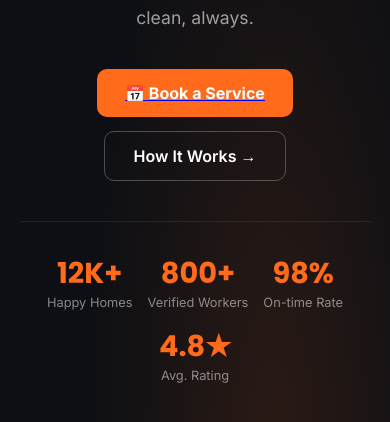
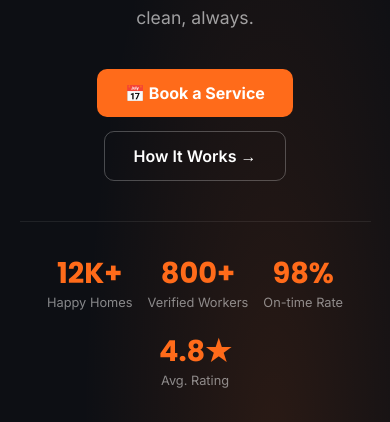
Before and after one commit to krishgupta-5/UTA025, a Next.js app: page / in a window 390 px wide. Shown: the part 361-783 px from the top of the page. Built offline with nearby package versions, Linux system fonts and the light colour scheme.

Commit message:
Fix mobile responsive issues and remove anchor underlines

```diff
--- a/app/globals.css
+++ b/app/globals.css
@@ -21,18 +21,15 @@
 
 html { scroll-behavior: smooth; }
 
+/* FIX 1: Globally remove default anchor underlines to fix the blue line on Link buttons */
+a { text-decoration: none; color: inherit; outline: none; }
+
 /* Bookings page global styles */
 body {
   font-family: 'Inter', sans-serif;
   background: var(--midnight);
   color: var(--white);
   min-height: 100vh;
-}
-
-body {
-  font-family: 'Inter', sans-serif;
-  background: var(--midnight);
-  color: var(--white);
   overflow-x: hidden;
 }
 
@@ -596,13 +593,21 @@ footer {
 /* Mobile Portrait (600px and below) */
 @media(max-width: 600px) {
   section { padding: 60px 5%; }
-  #hero { padding: 100px 5% 50px; gap: 40px; }
+
+  /* FIX 3: Increased bottom padding for the hero section so stats don't cut off */
+  #hero { padding: 100px 5% 70px; gap: 40px; }
   .services-grid, .steps-grid, .footer-grid { grid-template-columns: 1fr; }
   .form-row { grid-template-columns: 1fr; }
-  .hero-stats { gap: 15px; }
+
+  /* FIX 3: Added row-gap to stats so they gracefully wrap without squishing vertically */
+  .hero-stats { gap: 20px 15px; flex-wrap: wrap; justify-content: center; }
+
   .trust-badges { flex-direction: column; }
   .compare-table th, .compare-table td { padding: 10px; font-size: 0.8rem; }
   .worker-form-card { padding: 24px; }
+
+  /* FIX 2: Vertically stack the title and button in the "What We Offer" section so it doesn't squish */
+  .services-header { flex-direction: column; align-items: flex-start; gap: 20px; }
 }
 
 /* ── ENHANCED SLIDER STYLING ── */
```
